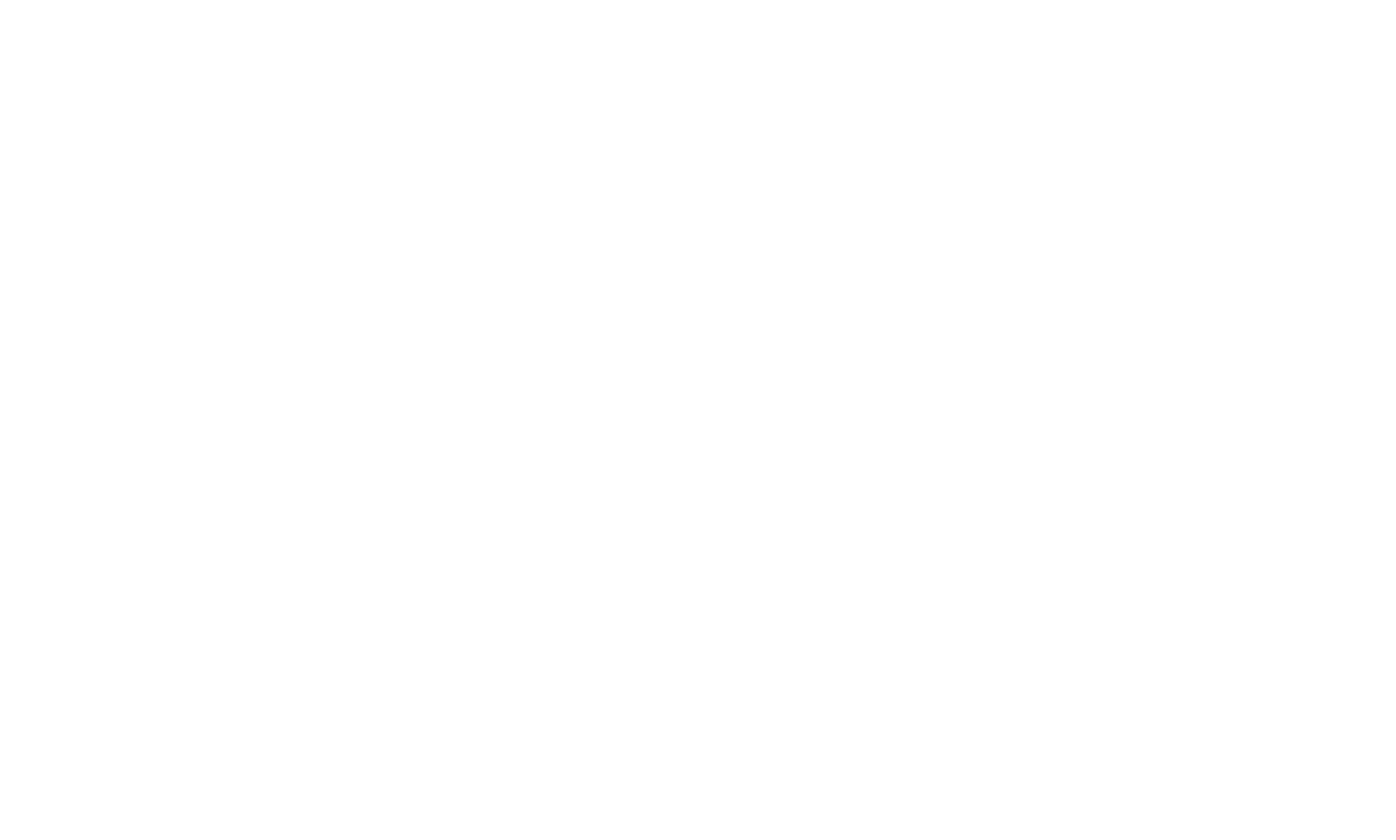
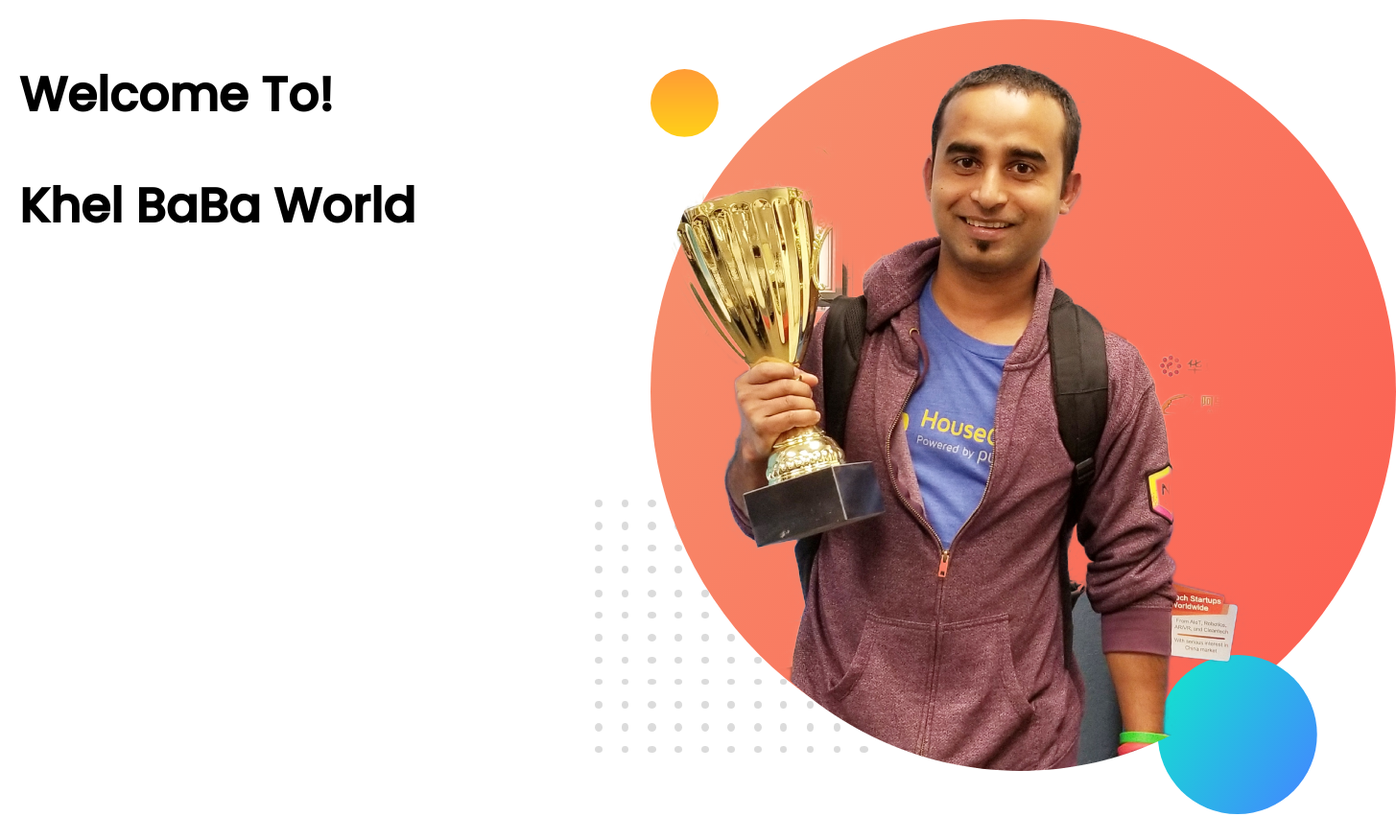
Before and after one commit to najmul009/developer-protfolio, a plain HTML site: page index.html in a window 1280 px wide. Shown: the whole page at 96% size, 1455 px wide, since content can reach past the window. Before the commit the page ends 800 px from the top, so only its background shows below. Drawn offline with Linux system fonts and the light colour scheme.

Commit message:
image added

```diff
--- a/index.html
+++ b/index.html
@@ -5,8 +5,22 @@
     <meta http-equiv="X-UA-Compatible" content="IE=edge">
     <meta name="viewport" content="width=device-width, initial-scale=1.0">
     <title>Develop Protfolio</title>
+    <link rel="stylesheet" href="style.css">
+    <link href="https://fonts.googleapis.com/css2?family=Poppins:ital,wght@0,300;0,400;0,500;1,200;1,300;1,400&display=swap" rel="stylesheet">
 </head>
 <body>
 
+    <section class="header">
+        <div class="half-width">
+            <h1>Welcome To!</h1>
+            <h1>Khel BaBa World</h1>
+
+        </div>
+
+        <div class="half-width">
+            <img src="images/jhankar.png" alt="">
+        </div>
+    </section>
+
 </body>
 </html>
--- /dev/null
+++ b/style.css
@@ -0,0 +1,15 @@
+body{
+    margin: 0;
+    font-family: 'Poppins', sans-serif;
+}
+.header{
+    display: flex;
+}
+.half-width{
+    padding: 20px;
+    width: 50%;
+}
+h1{
+    font-size: 50px;
+
+}
```
Also changed, not shown: images/dream-bg.png (added), images/exp-bg.png (added), images/jhankar.png (added), images/jhankar2.png (added), images/my-bg.png (added), images/my-bg2.png (added), images/top-banner.png (added).
